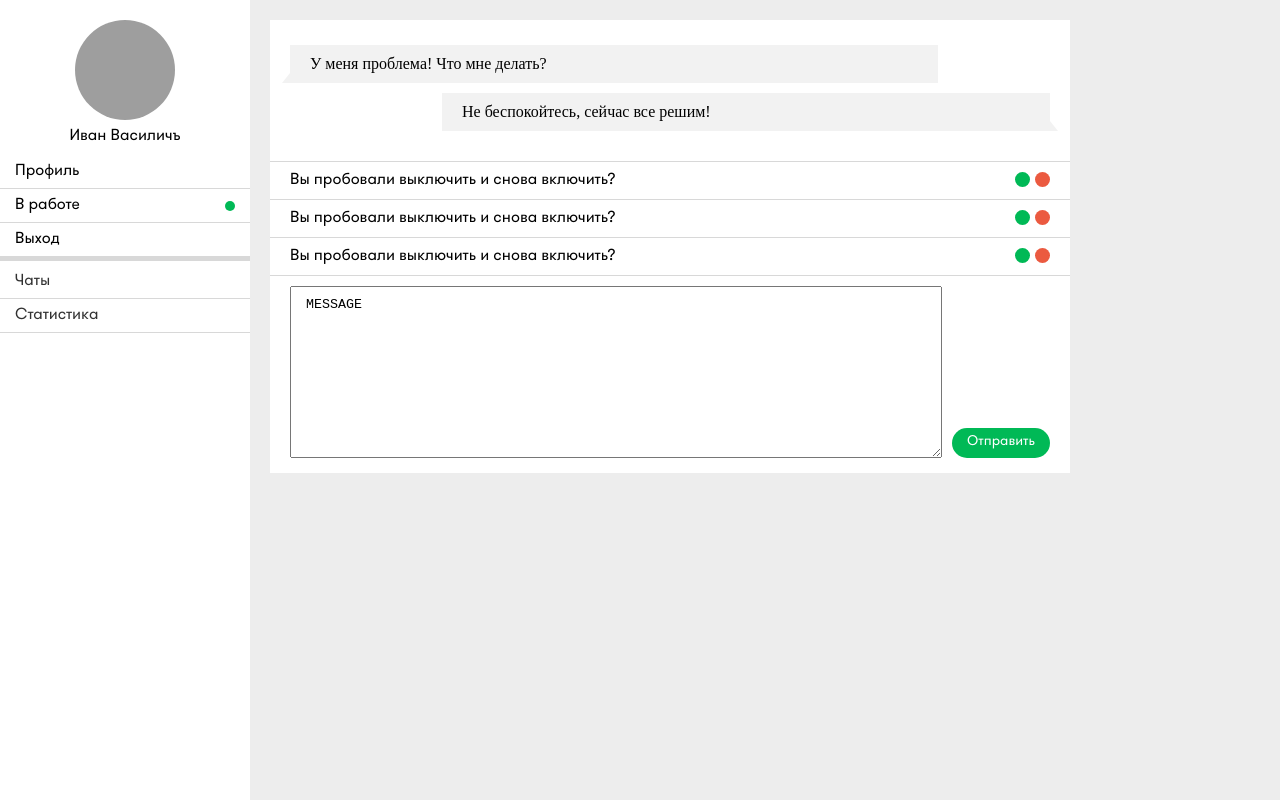
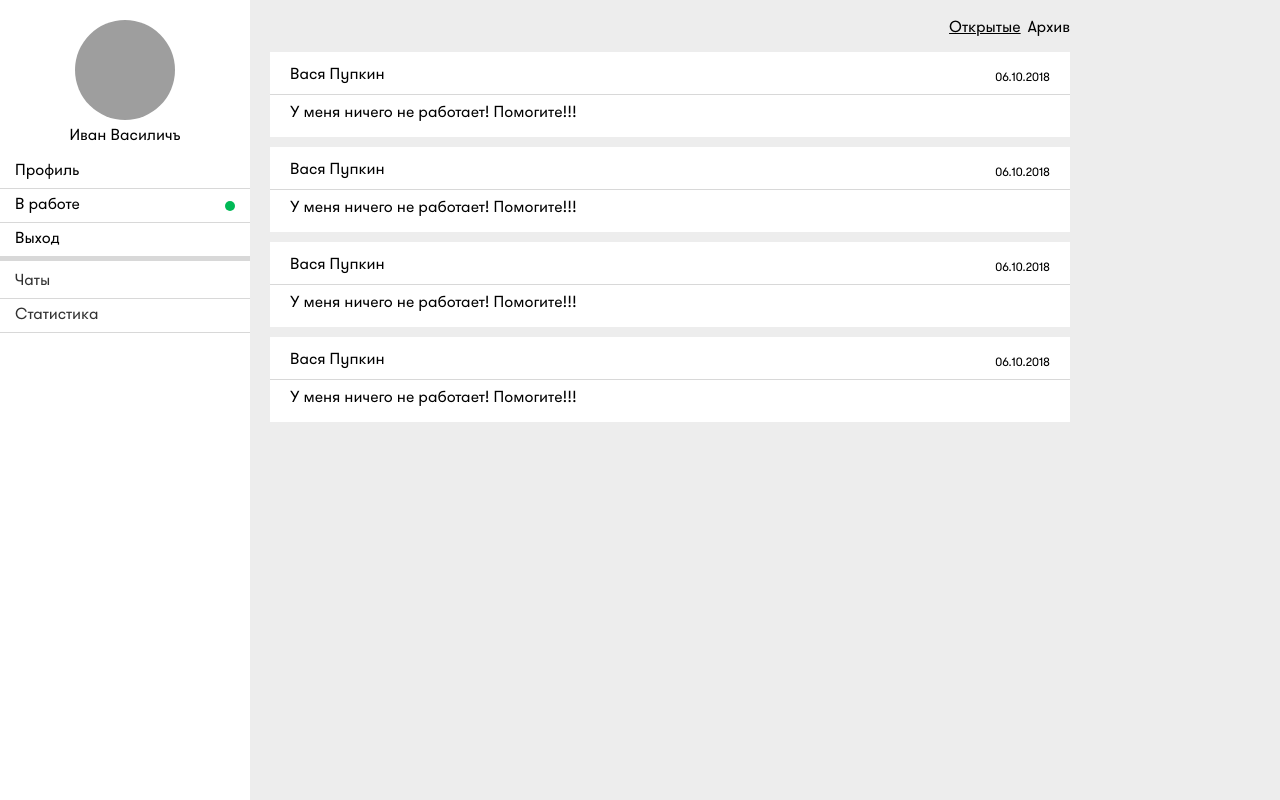
Before and after one commit to LifeLaboratory/ARM_UI, a React app: page / in a window 1280 px wide. Built offline with nearby package versions, Linux system fonts and the light colour scheme; grey boxes are pictures that could not be loaded.

Commit message:
chat list

```diff
--- a/public/assets/css/main.css
+++ b/public/assets/css/main.css
@@ -184,6 +184,60 @@
   left: auto;
   right: -8px;
 }
+.chat-list {
+  margin-top: 20px;
+  max-width: 800px;
+  font-family: "GTWalsheimPro", sans-serif;
+}
+.chat-list__category-container {
+  display: -ms-flexbox;
+  display: flex;
+  -ms-flex-pack: end;
+      justify-content: flex-end;
+  margin-bottom: 15px;
+}
+.chat-list__category {
+  margin-right: 7px;
+  cursor: pointer;
+}
+.chat-list__category:hover {
+  text-decoration: underline;
+}
+.chat-list__category.active {
+  text-decoration: underline;
+}
+.chat-list__category:last-child {
+  margin-right: 0;
+}
+.chat-list__item {
+  margin-bottom: 10px;
+}
+.chat-list-item {
+  background: #fff;
+  font-family: "GTWalsheimPro", sans-serif;
+  padding: 5px 0;
+  transition: box-shadow 0.1s ease-out;
+}
+.chat-list-item:hover {
+  cursor: pointer;
+  box-shadow: 0 3px 7px 3px rgba(0, 0, 0, 0.1);
+}
+.chat-list-item__head {
+  display: -ms-flexbox;
+  display: flex;
+  -ms-flex-align: end;
+      align-items: flex-end;
+  -ms-flex-pack: justify;
+      justify-content: space-between;
+  padding: 10px 20px;
+  border-bottom: 1px solid #D8D8D8;
+}
+.chat-list-item__date {
+  font-size: 12px;
+}
+.chat-list-item__last-message {
+  padding: 10px 20px;
+}
 @font-face {
   font-family: "GTWalsheimPro";
   src: url(../fonts/GTWalsheimPro.otf) format("truetype");
--- a/src/components/content/Content.js
+++ b/src/components/content/Content.js
@@ -6,9 +6,53 @@ const Content = () => (
 
         <div className="chat-list">
 
+            <div className="chat-list__category-container">
+                <div className="chat-list__category active">Открытые</div>
+                <div className="chat-list__category">Архив</div>
+            </div>
+
+            <div className="chat-list-item chat-list__item">
+                <div className="chat-list-item__head">
+                    <div className="chat-list-item__name">Вася Пупкин</div>
+                    <div className="chat-list-item__date">06.10.2018</div>
+                </div>
+                <div className="chat-list-item__last-message">
+                    У меня ничего не работает! Помогите!!!
+                </div>
+            </div>
+
+            <div className="chat-list-item chat-list__item">
+                <div className="chat-list-item__head">
+                    <div className="chat-list-item__name">Вася Пупкин</div>
+                    <div className="chat-list-item__date">06.10.2018</div>
+                </div>
+                <div className="chat-list-item__last-message">
+                    У меня ничего не работает! Помогите!!!
+                </div>
+            </div>
+
+            <div className="chat-list-item chat-list__item">
+                <div className="chat-list-item__head">
+                    <div className="chat-list-item__name">Вася Пупкин</div>
+                    <div className="chat-list-item__date">06.10.2018</div>
+                </div>
+                <div className="chat-list-item__last-message">
+                    У меня ничего не работает! Помогите!!!
+                </div>
+            </div>
+
+            <div className="chat-list-item chat-list__item">
+                <div className="chat-list-item__head">
+                    <div className="chat-list-item__name">Вася Пупкин</div>
+                    <div className="chat-list-item__date">06.10.2018</div>
+                </div>
+                <div className="chat-list-item__last-message">
+                    У меня ничего не работает! Помогите!!!
+                </div>
+            </div>
         </div>
 
-        <div className="chat">
+        <div className="chat disabled-block">
             <div className="chat__messages">
                 <div className="chat-message">
                     У меня проблема! Что мне делать?
--- /dev/null
+++ b/src/styles/less/chat-list-item.less
@@ -0,0 +1,33 @@
+@import "mixins";
+
+.chat-list-item {
+  background: #fff;
+  font-family: @mainFont;
+  padding: 5px 0;
+  transition: box-shadow .1s ease-out;
+
+  &:hover {
+    cursor: pointer;
+    box-shadow: 0 3px 7px 3px rgba(0,0,0,.1);
+  }
+
+  &__head {
+    display: flex;
+    align-items: flex-end;
+    justify-content: space-between;
+    padding: 10px 20px;
+    border-bottom: 1px solid @border-color;
+  }
+
+  &__name {
+
+  }
+
+  &__date {
+    font-size: 12px;
+  }
+
+  &__last-message {
+    padding: 10px 20px;
+  }
+}
--- /dev/null
+++ b/src/styles/less/chat-list.less
@@ -0,0 +1,34 @@
+@import "mixins";
+
+.chat-list {
+  margin-top: 20px;
+  max-width: 800px;
+  font-family: @mainFont;
+
+  &__category-container {
+    display: flex;
+    justify-content: flex-end;
+    margin-bottom: 15px;
+  }
+
+  &__category {
+    margin-right: 7px;
+    cursor: pointer;
+
+    &:hover {
+      text-decoration: underline;
+    }
+
+    &.active {
+      text-decoration: underline;
+    }
+
+    &:last-child {
+      margin-right: 0;
+    }
+  }
+
+  &__item {
+    margin-bottom: 10px;
+  }
+}
--- a/src/styles/less/main.less
+++ b/src/styles/less/main.less
@@ -4,6 +4,8 @@
 @import "chat";
 @import "chat-hint";
 @import "chat-message";
+@import "chat-list";
+@import "chat-list-item";
 
 @font-face {
   font-family: "GTWalsheimPro";
```
